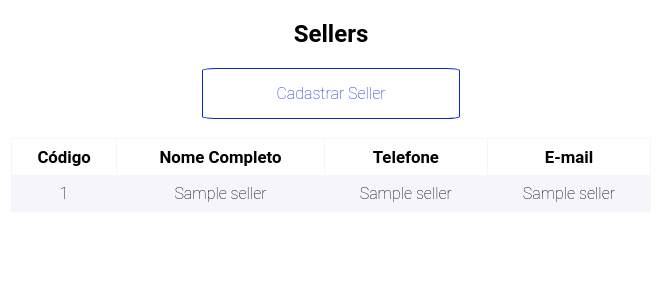
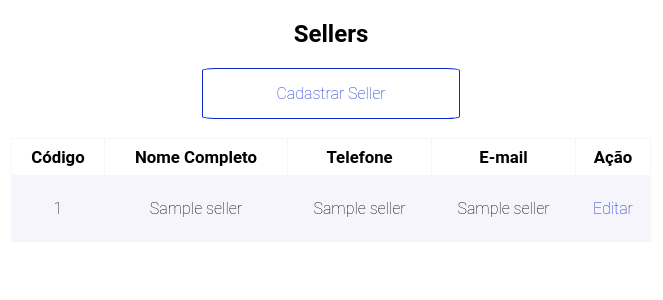
Before and after one commit to josue-avila/OTS-ATP8, a Flask app: page /sellers in a window 1280 px wide. Shown: the part 61-361 px from the top of the page, without its empty margins (309-972 px from the left). Run offline with Flask 2, Linux system fonts and the light colour scheme; a database or web service that is not in the repository returns one stand-in record (values such as "Sample title"); some libraries are stand-ins or nearby versions.

Commit message:
Adiciona link de edição na listagem de seller

```diff
--- a/web/templates/seller_list.html
+++ b/web/templates/seller_list.html
@@ -13,6 +13,7 @@
             <th>Nome Completo</th>
             <th>Telefone</th>
             <th>E-mail</th>
+            <th>Ação</th>
         </tr>
         {% for seller in list %}
                 <tr>
@@ -20,6 +21,11 @@
                     <td>{{ seller.fullname }}</td>
                     <td>{{ seller.phone }}</td>
                     <td>{{ seller.email }}</td>
+                    <td>
+                        <a href='/sellers/{{ seller.id }}' class="link-button">
+                            <p>Editar</p>
+                        </a>
+                    </td>
                 </tr>
         {% endfor %}
     </table>
```
